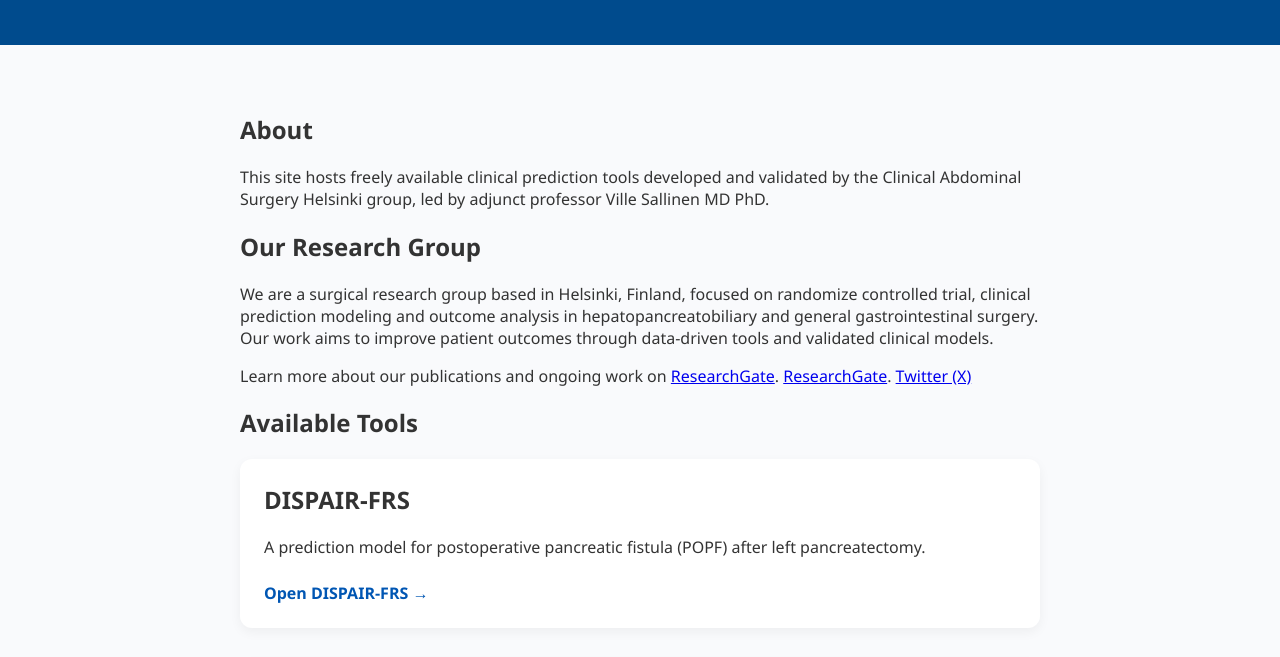
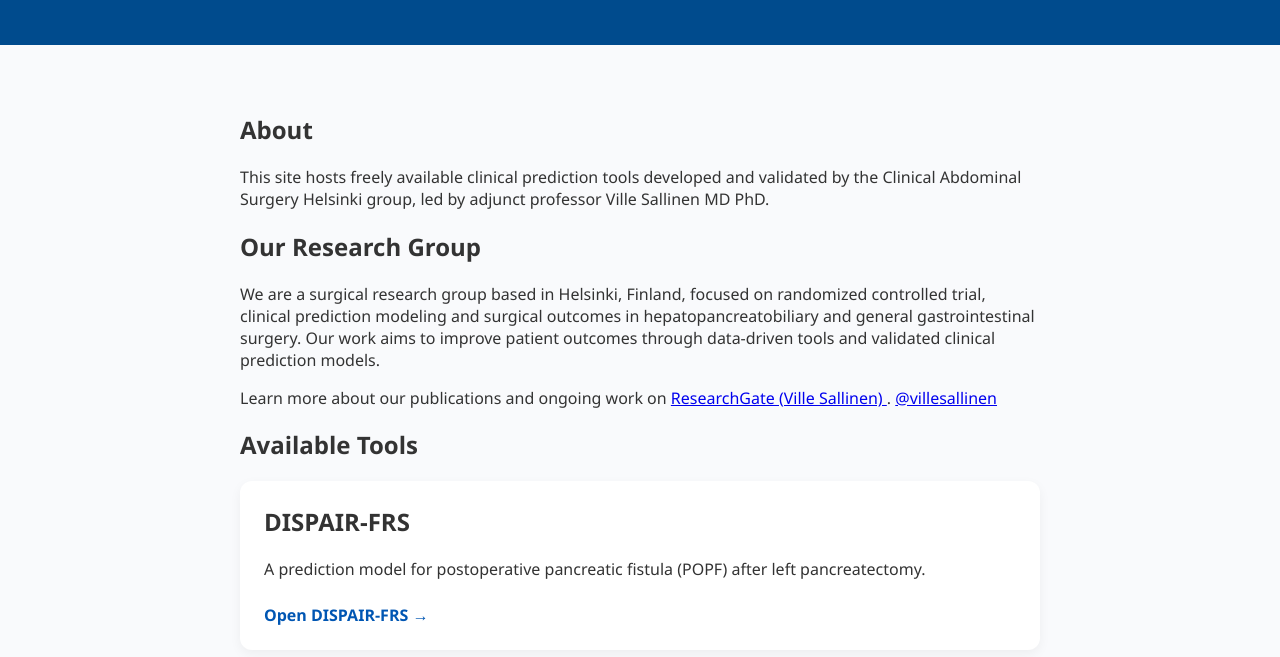
Before and after one commit to AkseliBonsdorff/surgical-prediction-tools, a plain HTML site: page index.html in a window 1280 px wide. Shown: the part 143-800 px from the top of the page. Drawn offline with Linux system fonts and the light colour scheme.

Commit message:
Update index.html

```diff
--- a/index.html
+++ b/index.html
@@ -76,14 +76,13 @@
   <section>
   <h2>Our Research Group</h2>
   <p>
-    We are a surgical research group based in Helsinki, Finland, focused on randomize controlled trial, clinical prediction modeling and outcome analysis in hepatopancreatobiliary and general gastrointestinal surgery.
-    Our work aims to improve patient outcomes through data-driven tools and validated clinical models.
+    We are a surgical research group based in Helsinki, Finland, focused on randomized controlled trial, clinical prediction modeling and surgical outcomes in hepatopancreatobiliary and general gastrointestinal surgery.
+    Our work aims to improve patient outcomes through data-driven tools and validated clinical prediction models.
   </p>
   <p>
     Learn more about our publications and ongoing work on
-    <a href="https://www.researchgate.net/profile/Akseli-Bonsdorff" target="_blank">ResearchGate</a>.
-    <a href="https://www.researchgate.net/profile/Ville-Sallinen" target="_blank">ResearchGate</a>.
-    <a href="https://x.com/villesallinen" target="_blank">Twitter (X)</a>
+    <a href="https://www.researchgate.net/profile/Ville-Sallinen" target="_blank">ResearchGate (Ville Sallinen) </a>.
+    <a href="https://x.com/villesallinen" target="_blank">@villesallinen</a>
   </p>
 </section>
 
```
